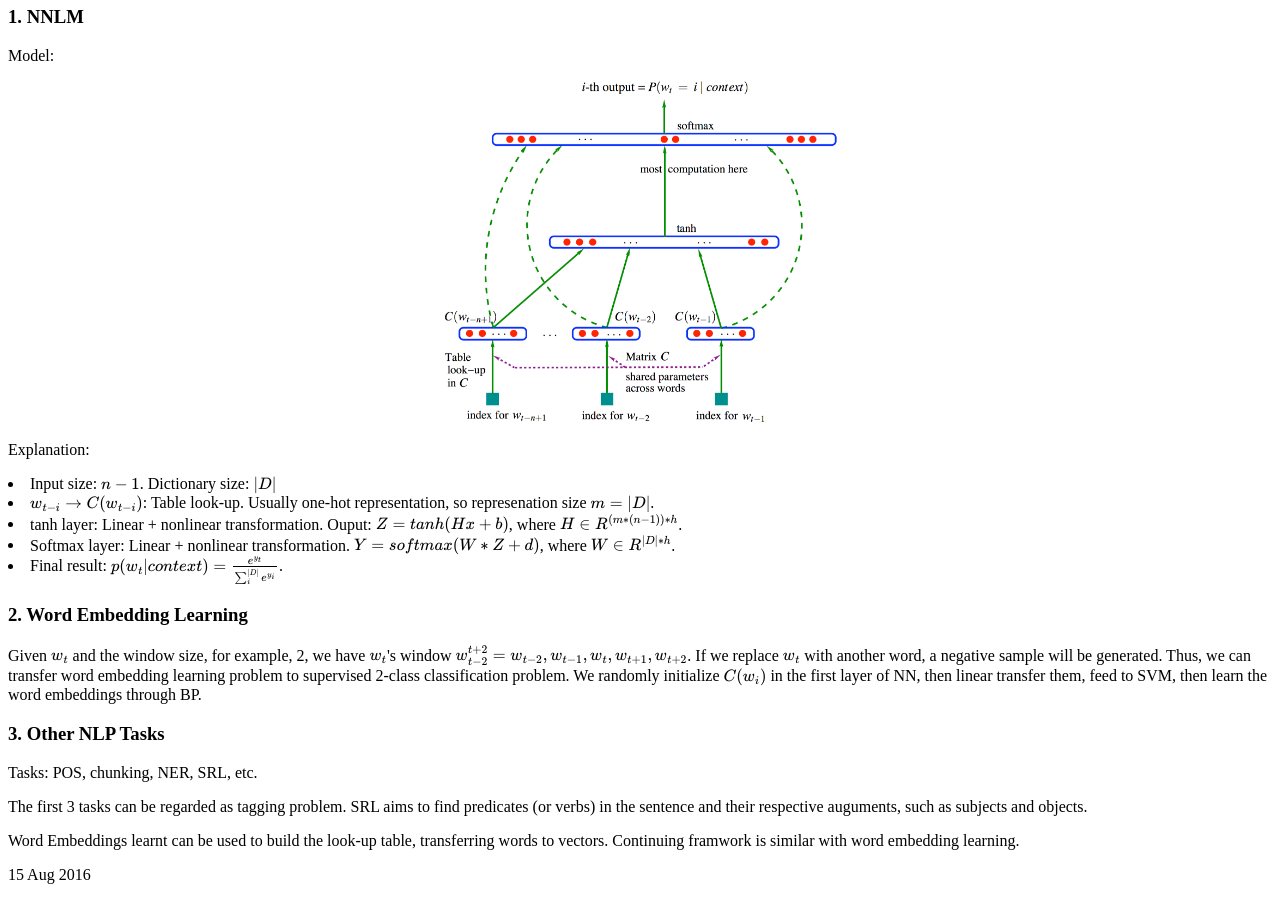
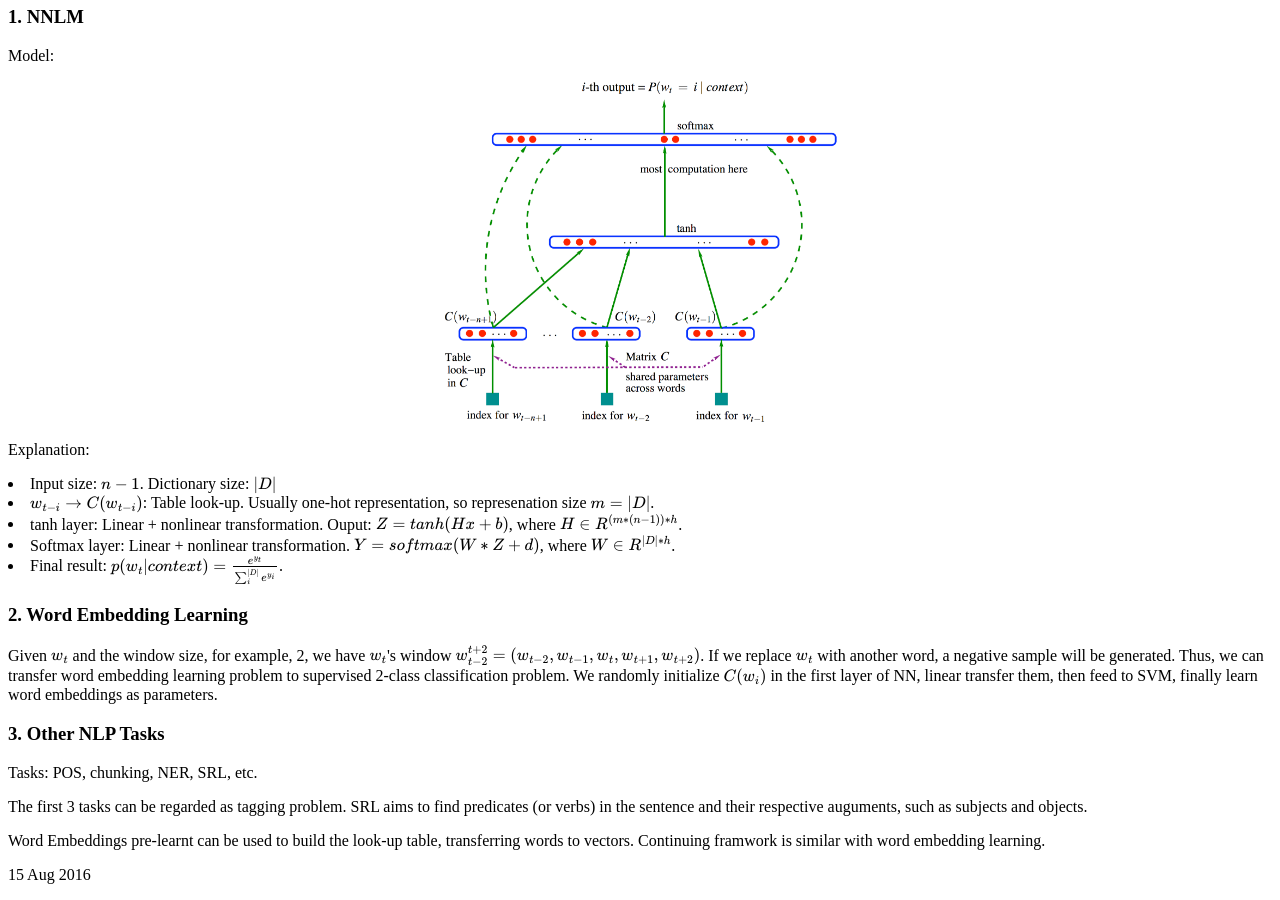
Before and after one commit to yumoxu/Blog, a Jekyll site: the page built from _posts/2016-08-15-Deep-Learning-Notes.html, in a window 1280 px wide and 900 px high, scrolled down 2026 px. Built offline with Jekyll 4.4.1, drawn with Linux system fonts in a browser that asks for light colours; formulas are drawn with MathJax 3.

Commit message:
Update dl notes

```diff
--- a/_posts/2016-08-15-Deep-Learning-Notes.html
+++ b/_posts/2016-08-15-Deep-Learning-Notes.html
@@ -77,10 +77,10 @@ title: Deep Learning Notes
 </p>
 
 <h3>2. Word Embedding Learning</h3>
-Given $w_t$ and the window size, for example, 2, we have $w_t$'s window $w_{t-2}^{t+2} = {w_{t-2}, w_{t-1}, w_{t}, w_{t+1}, w_{t+2}}$. If we replace $w_t$ with another word, a negative sample will be generated. Thus, we can transfer word embedding learning problem to supervised 2-class classification problem. We randomly initialize $C(w_i)$ in the first layer of NN, then linear transfer them, feed to SVM, then learn the word embeddings through BP.
+Given $w_t$ and the window size, for example, 2, we have $w_t$'s window $w_{t-2}^{t+2} = (w_{t-2}, w_{t-1}, w_{t}, w_{t+1}, w_{t+2})$. If we replace $w_t$ with another word, a negative sample will be generated. Thus, we can transfer word embedding learning problem to supervised 2-class classification problem. We randomly initialize $C(w_i)$ in the first layer of NN, linear transfer them, then feed to SVM, finally learn word embeddings as parameters.
 <h3>3. Other NLP Tasks</h3>
 <p>Tasks: POS, chunking, NER, SRL, etc.</p>
 <p>The first 3 tasks can be regarded as tagging problem. SRL aims to find predicates (or verbs) in the sentence and their respective auguments, such as subjects and objects.</p>
-<p>Word Embeddings learnt can be used to build the look-up table, transferring words to vectors. Continuing framwork is similar with word embedding learning.</p>
+<p>Word Embeddings pre-learnt can be used to build the look-up table, transferring words to vectors. Continuing framwork is similar with word embedding learning.</p>
 
 <p>{{ page.date | date_to_string }}</p>
```
